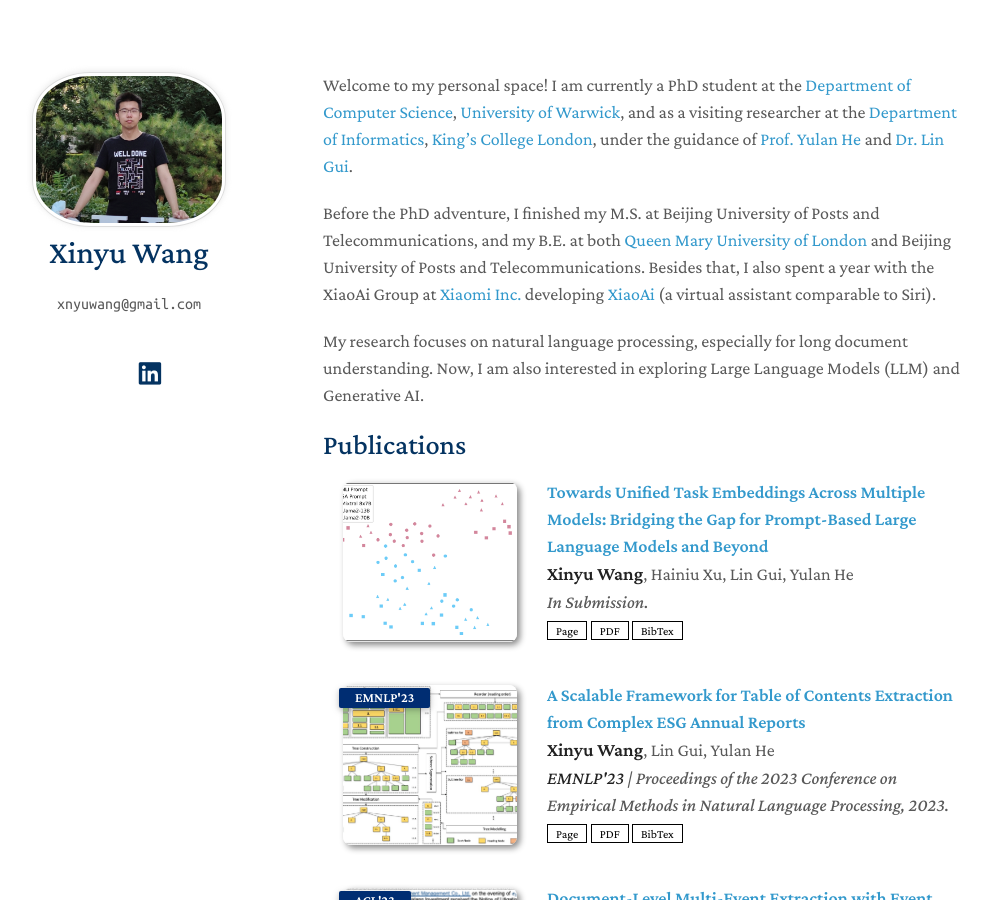
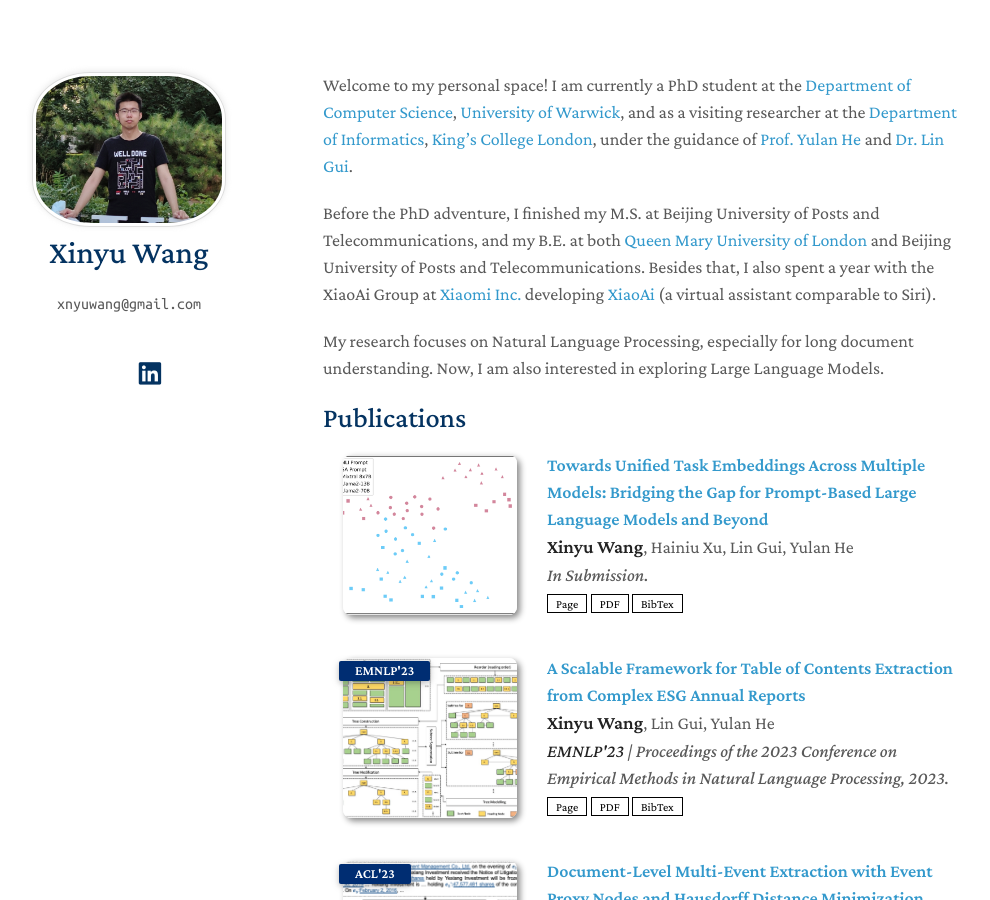
Before and after one commit to xnyuwg/xnyuwg.github.io, a Jekyll site: the page built from index.md, in a window 1280 px wide and 900 px high. Shown: the whole window, without its empty margins (147-1137 px from the left). Built offline with Jekyll 4.4.1, drawn with Linux system fonts in a browser that asks for light colours; nearby versions of some CDN libraries; a style sheet for code colours, icons or effects is not loaded.

Commit message:
update_index_foc

```diff
--- a/index.md
+++ b/index.md
@@ -6,6 +6,6 @@
 
 Before the PhD adventure, I finished my M.S. at Beijing University of Posts and Telecommunications, and my B.E. at both [Queen Mary University of London](https://www.qmul.ac.uk/) and Beijing University of Posts and Telecommunications. Besides that, I also spent a year with the XiaoAi Group at [Xiaomi Inc.](https://www.mi.com/global/) developing [XiaoAi](https://xiaoai.mi.com/) (a virtual assistant comparable to Siri).
 
-My research focuses on natural language processing, especially for long document understanding. Now, I am also interested in exploring Large Language Models (LLM) and Generative AI.
+My research focuses on Natural Language Processing, especially for long document understanding. Now, I am also interested in exploring Large Language Models.
 
 {% include_relative _includes/publications.md %}
```
